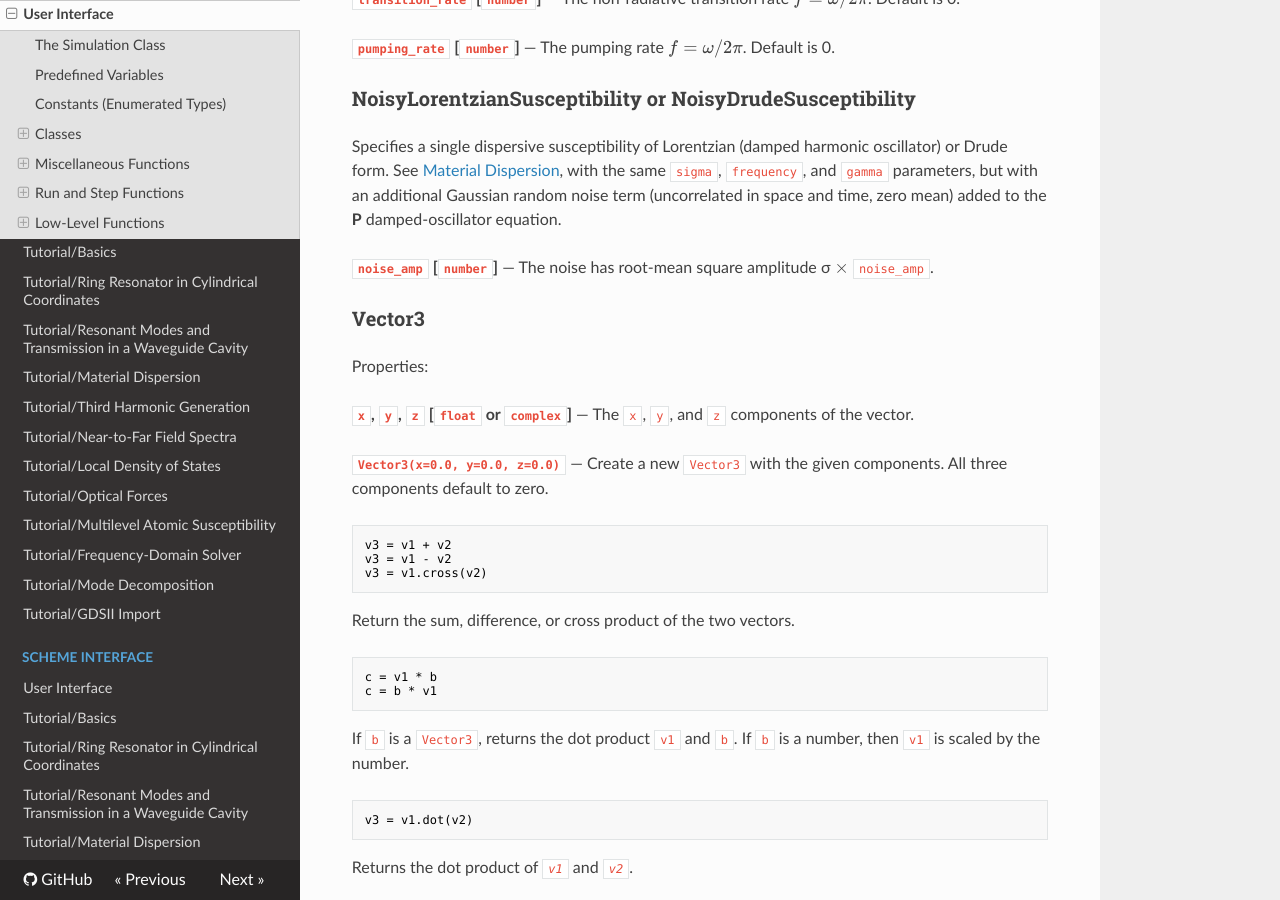
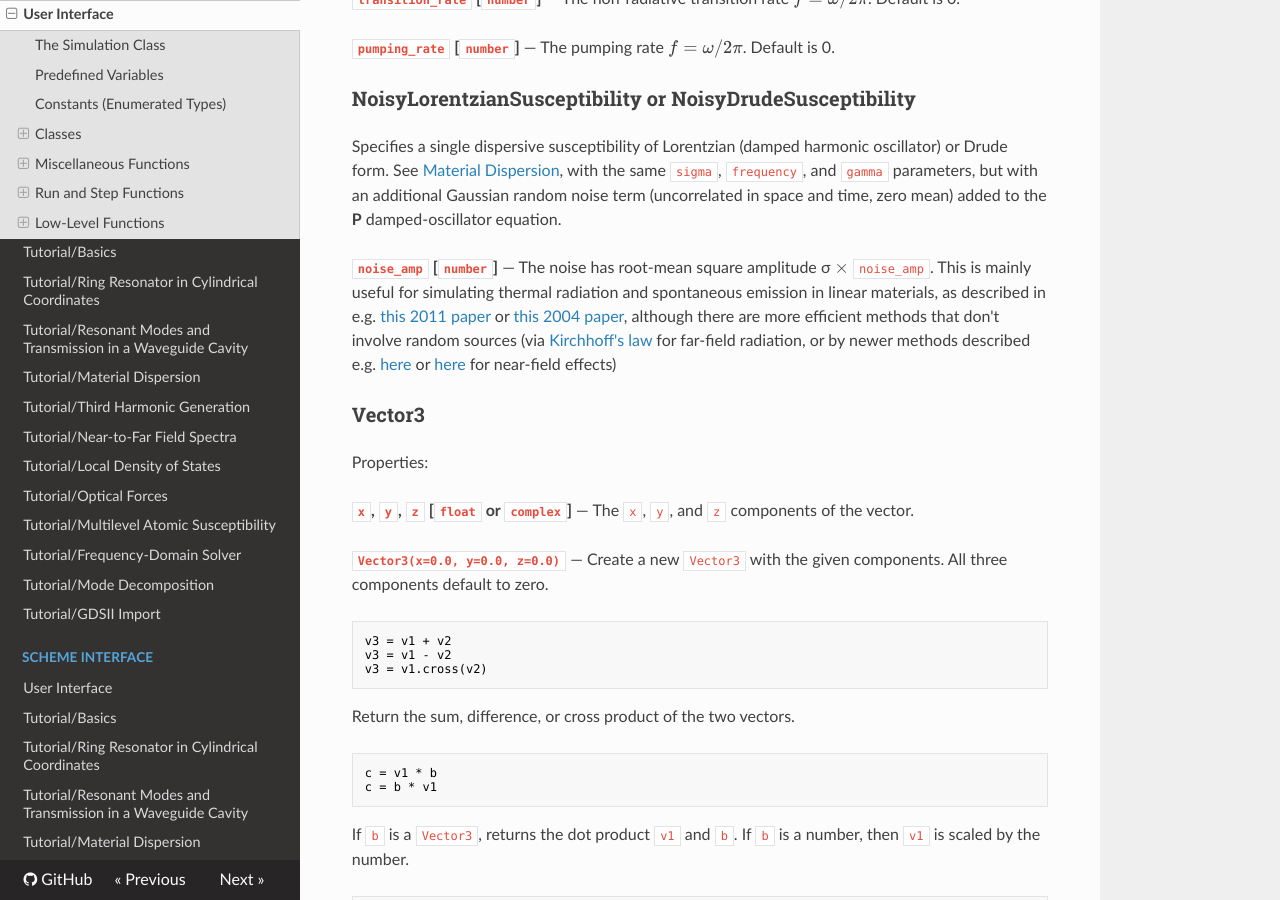
Before and after one commit to NanoComp/meep, an MkDocs documentation site: the page built from doc/docs/Python_User_Interface.md, in a window 1280 px wide and 900 px high, scrolled down 11922 px. Built offline with MkDocs 1.6.1, drawn with Linux system fonts in a browser that asks for light colours; nearby versions of some CDN libraries; formulas are drawn with MathJax 3; old or Windows-style settings are respelled for this version of MkDocs.

Commit message:
references for noisylorentzian source

```diff
--- a/doc/docs/Python_User_Interface.md
+++ b/doc/docs/Python_User_Interface.md
@@ -380,7 +380,7 @@ Specifies a single dispersive susceptibility of Lorentzian (damped harmonic osci
 
 **`noise_amp` [`number`]**
 —
-The noise has root-mean square amplitude σ $\times$ `noise_amp`.
+The noise has root-mean square amplitude σ $\times$ `noise_amp`.   This is mainly useful for simulating thermal radiation and spontaneous emission in linear materials, as described in e.g. [this 2011 paper](https://journals.aps.org/prl/abstract/10.1103/PhysRevLett.107.114302) or [this 2004 paper](https://journals.aps.org/prl/abstract/10.1103/PhysRevLett.93.213905), although there are more efficient methods that don't involve random sources (via [Kirchhoff's law](https://en.wikipedia.org/wiki/Kirchhoff%27s_law_of_thermal_radiation) for far-field radiation, or by newer methods described e.g. [here](http://doi.org/10.1103/PhysRevB.92.134202) or [here](http://doi.org/10.1103/PhysRevB.88.054305) for near-field effects)
 
 ### Vector3
 
```
